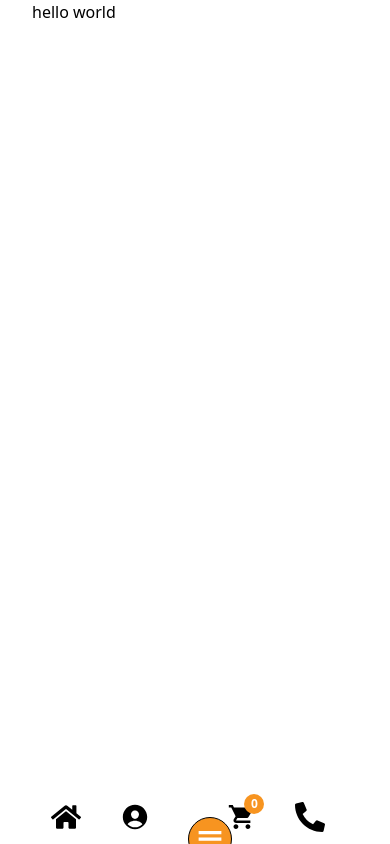
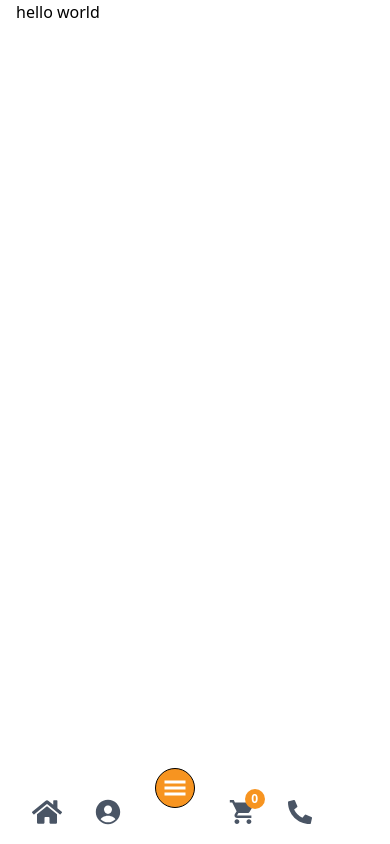
Before and after one commit to TasnimurRahmanShakir/ticinnovative, a Next.js app: page / in a window 390 px wide. Built offline with nearby package versions, Linux system fonts and the light colour scheme.

Commit message:
mobile nav completed

```diff
--- a/app/globals.css
+++ b/app/globals.css
@@ -38,7 +38,7 @@
 @utility container {
   width: 100%;
   margin-inline: auto;
-  padding-inline: 2rem;
+  padding-inline: 1rem;
 
   @media (min-width: 640px) {
     max-width: 640px;
@@ -71,6 +71,39 @@
   -ms-overflow-style: none;
   scrollbar-width: none;
 }
+@utility no-scrollbar {
+  &::-webkit-scrollbar {
+    display: none;
+  }
+
+  -ms-overflow-style: none;
+  scrollbar-width: none;
+}
+
+
+@utility thin-scrollbar {
+  &::-webkit-scrollbar {
+    width: 1px;
+  }
+
+  &::-webkit-scrollbar-track {
+    background: #fff;
+    border-radius: 2px;
+  }
+
+  &::-webkit-scrollbar-thumb {
+    background: #fff;
+    border-radius: 2px;
+  }
+
+  &::-webkit-scrollbar-thumb:hover {
+    background: #fff;
+  }
+
+  /* Firefox */
+  scrollbar-width: thin;
+  scrollbar-color: #fff #f1f1f1;
+}
 
 @layer utilities {
   .card-shadow {
--- /dev/null
+++ b/components/Navbar/MobileMenu.jsx
@@ -0,0 +1,90 @@
+"use client";
+
+import React, { useEffect, useRef } from "react";
+import { IoClose } from "react-icons/io5";
+import { cn } from "@/lib/utils";
+
+const menuItems = [
+  "Home",
+  "Amazon FBM / FBA Prep Services",
+  "WFS Prep Services",
+  "Storage / Warehouse",
+  "Boxes or Cartons Supply",
+  "Shipping / Cargo USA & International",
+  "Courier & Delivery",
+  "Carton Handling",
+  "Our Products",
+  "Media",
+  "About US",
+  "Warehouse",
+  "Payment",
+  "Contact Us",
+];
+
+export default function MobileMenu({ open, close }) {
+  const menuRef = useRef();
+
+  // Close menu on outside click
+  useEffect(() => {
+    const handleClickOutside = (e) => {
+      if (menuRef.current && !menuRef.current.contains(e.target)) {
+        close && close();
+      }
+    };
+
+    if (open) {
+      document.addEventListener("mousedown", handleClickOutside);
+    } else {
+      document.removeEventListener("mousedown", handleClickOutside);
+    }
+
+    return () => document.removeEventListener("mousedown", handleClickOutside);
+  }, [open, close]);
+
+  return (
+    <div
+      className={cn(
+        "fixed inset-0 bg-black bg-opacity-40 z-40 transition-opacity duration-300",
+        open ? "opacity-100 visible" : "opacity-0 invisible"
+      )}
+    >
+      <div
+        ref={menuRef}
+        className={cn(
+          "fixed h-full w-full max-w-[400px] left-0 px-4 bg-white flex flex-col items-start py-3 gap-3 overflow-y-scroll thin-scrollbar transform transition-transform duration-300",
+          open ? "translate-x-0" : "-translate-x-full"
+        )}
+      >
+        {/* Header */}
+        <div className="flex items-center justify-between w-full font-semibold bg-[rgb(52,58,64)] text-white p-2.5 rounded-md">
+          <span className="cursor-pointer">Menu</span>
+          <span
+            className="flex items-center gap-1 cursor-pointer"
+            onClick={close}
+          >
+            Close <IoClose size={20} />
+          </span>
+        </div>
+
+        <button className="w-full flex items-center justify-center bg-[rgb(204,229,255)] font-semibold p-3 rounded-md">
+          Login
+        </button>
+
+        <ul className="w-full">
+          {menuItems.map((item, index) => (
+            <li
+              key={item}
+              className={cn(
+                "border-b-2 border-zinc-300 p-3 w-full hover:bg-[rgb(234,237,237)] cursor-pointer",
+                index === menuItems.length - 1 ? "border-none" : ""
+              )}
+              onClick={close} // closes menu on click
+            >
+              {item}
+            </li>
+          ))}
+        </ul>
+      </div>
+    </div>
+  );
+}
--- a/components/Navbar/MobileNav.jsx
+++ b/components/Navbar/MobileNav.jsx
@@ -1,28 +1,59 @@
-import React from "react";
+'use client'
 
+import React, { useState } from "react";
 import { FaHome, FaPhoneAlt } from "react-icons/fa";
 import { IoPersonCircle } from "react-icons/io5";
 import { GiHamburgerMenu } from "react-icons/gi";
 import { IoMdCart } from "react-icons/io";
 
+import MobileMenu from "./MobileMenu";
+
 export default function MobileNav() {
+  const [menuOpen, setMenuOpen] = useState(false);
+  const onClose = () => setMenuOpen(false);
+  console.log('from mobile nav', onClose)
   return (
-    <div className="fixed bottom-0 w-[80%]  mx-auto flex items-center justify-around md:hidden py-3">
-      <FaHome size={30} />
-      <IoPersonCircle size={30} />
-      <div className="relative">
-        <span className="absolute p-2 border bg-foreground rounded-full">
-          <GiHamburgerMenu size={26} className="text-white" />
+
+    <>
+
+
+      {/* Bottom nav bar */}
+      <div className="fixed bottom-0 w-[80%] mx-auto flex items-center justify-around md:hidden py-3 bg-white">
+        <FaHome
+          size={30}
+          className="text-gray-600 hover:text-foreground transition-colors"
+        />
+        <IoPersonCircle
+          size={30}
+          className="text-gray-600 hover:text-foreground transition-colors"
+
+        />
+
+        <div className="relative -top-6">
+          <span
+            onClick={() => setMenuOpen(true)}
+            className="flex items-center justify-center w-10 h-10 bg-foreground rounded-full border border-black cursor-pointer"
+          >
+            <GiHamburgerMenu size={24} className="text-white" />
           </span>
         </div>
+
         <div className="relative">
-        <IoMdCart size={30} />
+          <IoMdCart
+            size={30}
+            className="text-gray-600 hover:text-foreground transition-colors"
+          />
           <span className="absolute -top-2 -right-2 w-5 h-5 flex items-center justify-center text-white text-xs font-semibold bg-foreground rounded-full">
             0
           </span>
         </div>
 
-      <FaPhoneAlt size={30} />
+        <FaPhoneAlt
+          size={24}
+          className="text-gray-600 hover:text-foreground transition-colors"
+        />
       </div>
+      <MobileMenu open={menuOpen} close={onClose} />
+    </>
   );
 }
--- a/components/Navbar/Navbar.jsx
+++ b/components/Navbar/Navbar.jsx
@@ -3,6 +3,7 @@
 import React, { useState } from "react";
 import Image from "next/image";
 import MobileNav from "./MobileNav";
+import MobileMenu from "./MobileMenu";
 
 import { IoPersonCircleSharp } from "react-icons/io5";
 import { FaShoppingCart } from "react-icons/fa";
@@ -67,6 +68,7 @@ export default function Navbar() {
           </nav>
 
           <MobileNav />
+          <MobileMenu />
 
     </>
   );
```
Lines whose indentation alone changed are shown as unchanged.
